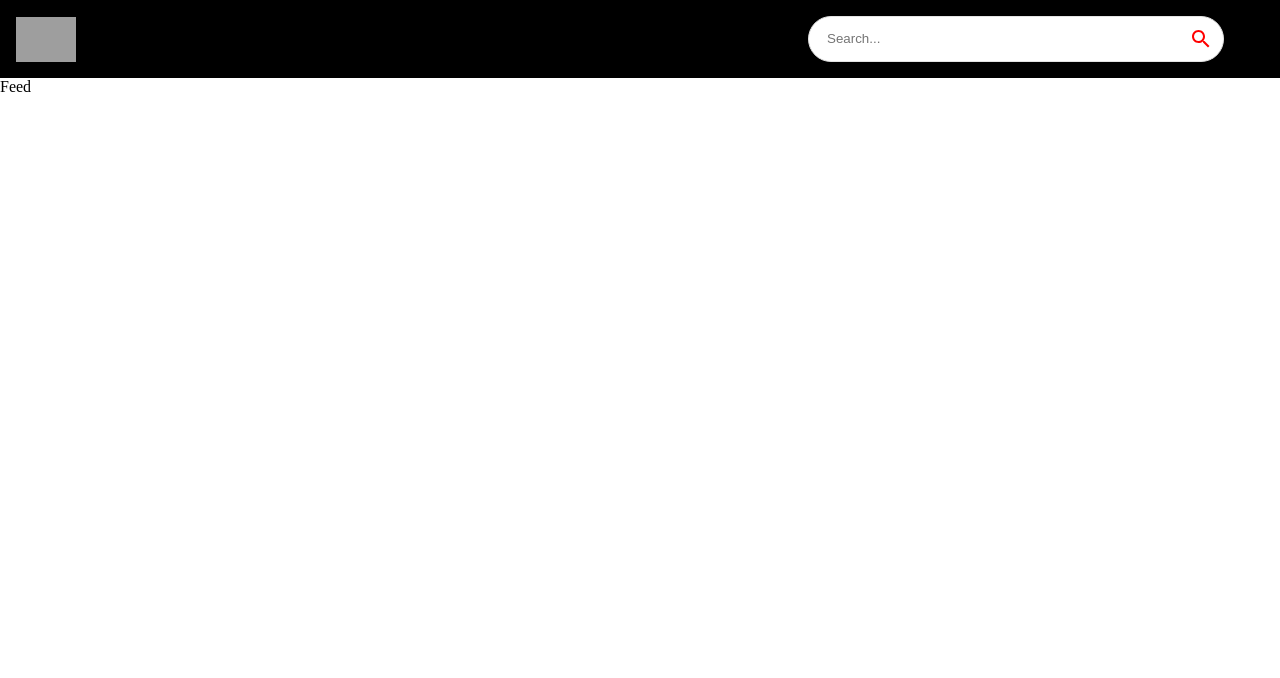
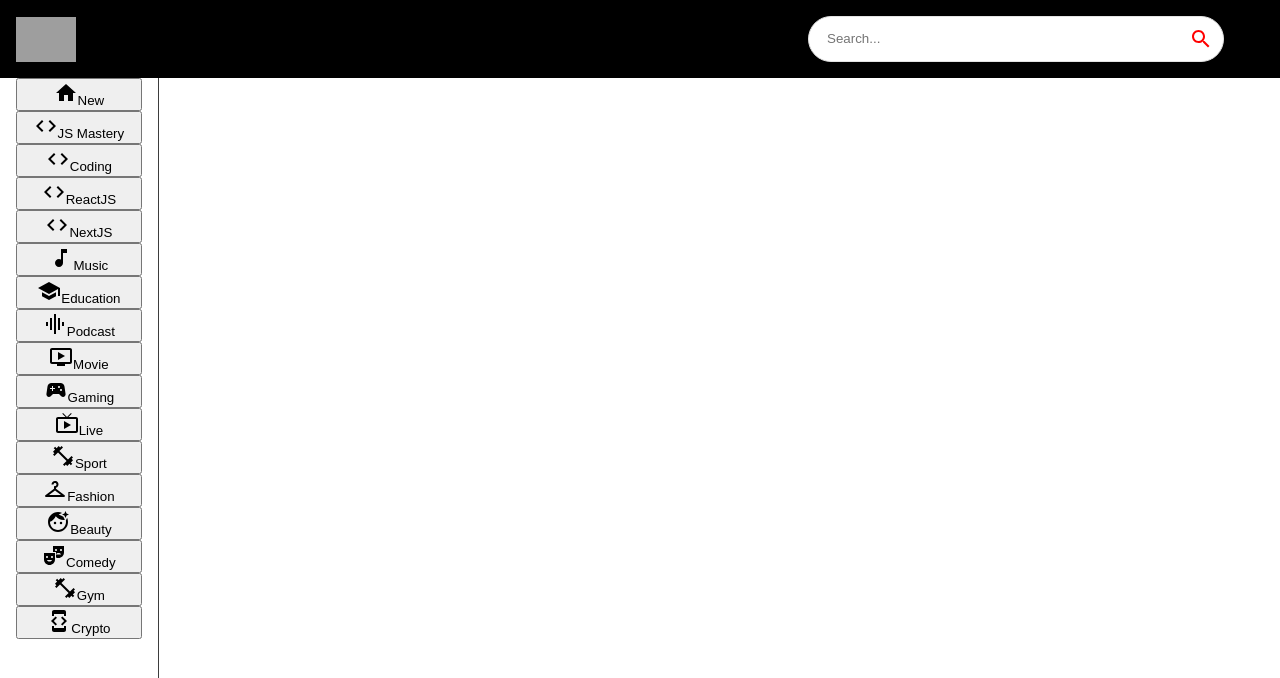
Before and after one commit to tmusinov/video-app, a React (Create React App) app: page / in a window 1280 px wide. Shown: the top 678 px of the page. Built offline with nearby package versions, Linux system fonts and the light colour scheme; grey boxes are pictures that could not be loaded.

Commit message:
Sidebar and feed

```diff
--- a/src/components/Feed.jsx
+++ b/src/components/Feed.jsx
@@ -1,8 +1,26 @@
-import React from 'react'
+import { useState, useEffect} from 'react';
+import { Box, Stack, Typography} from '@mui/material';
+import Sidebar from './Sidebar';
 
 const Feed = () => {
   return (
-    <div>Feed</div>
+    <Stack sx={{ flexDirection: { sx: "column",
+    md: "row"}}}>
+      <Box sx={{ height: {sx: 'auto',
+    md: '92vh'}, borderRight: '1px solid #3d3d3d', px: { sx: 0, md: 2}}}>
+      <Sidebar />
+
+      <Typography className="copyright"
+      variant="body2" sx={{ mt: 1.5,
+      color: '#fff'}}>
+        Copyright 2022 App
+      </Typography>
+
+
+      </Box>
+
+
+    </Stack>
   )
 }
 
--- /dev/null
+++ b/src/components/Sidebar.jsx
@@ -0,0 +1,24 @@
+import { Stack } from "@mui/material";
+
+import { categories } from "../utils/constants";
+
+const Sidebar = () => (
+    <Stack
+    direction="row"
+    sx={{
+        overflowY: "auto",
+        height: { sx: 'auto', md: '95%'},
+        flexDirection: { md:'column' },
+    }}>
+        {categories.map((category) => (
+            <button>
+                <span>{category.icon}</span>
+                <span>{category.name}</span>
+            </button>
+        ))}
+
+    </Stack>
+
+)
+
+export default Sidebar
--- a/src/components/index.js
+++ b/src/components/index.js
@@ -4,3 +4,4 @@ export { default as ChannelDetail} from './ChannelDetail'
 export { default as SearchFeed} from './SearchFeed'
 export { default as VideoDetail} from './VideoDetail'
 export { default as SearchBar} from './SearchBar'
+export { default as Sidebar} from './Sidebar'
```
